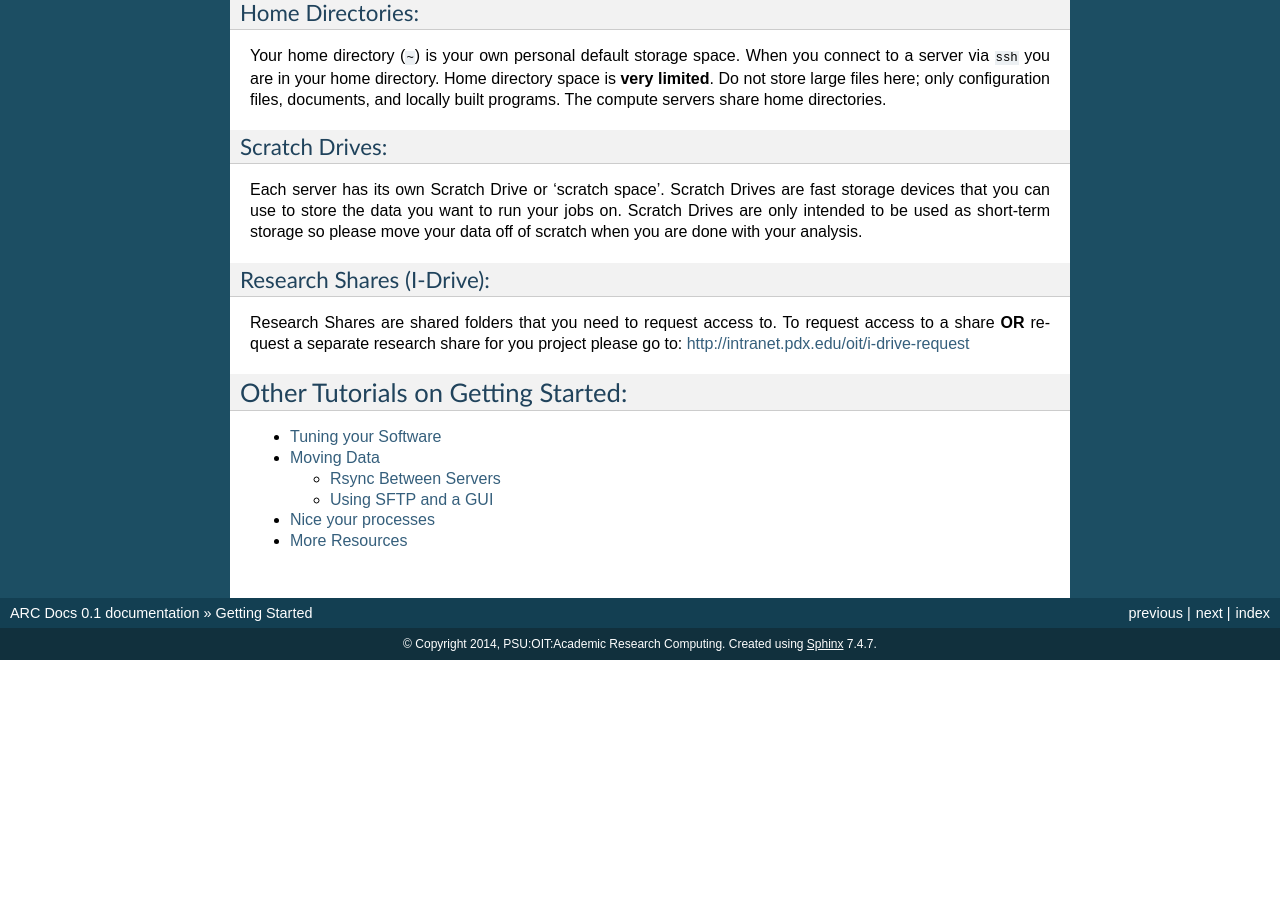
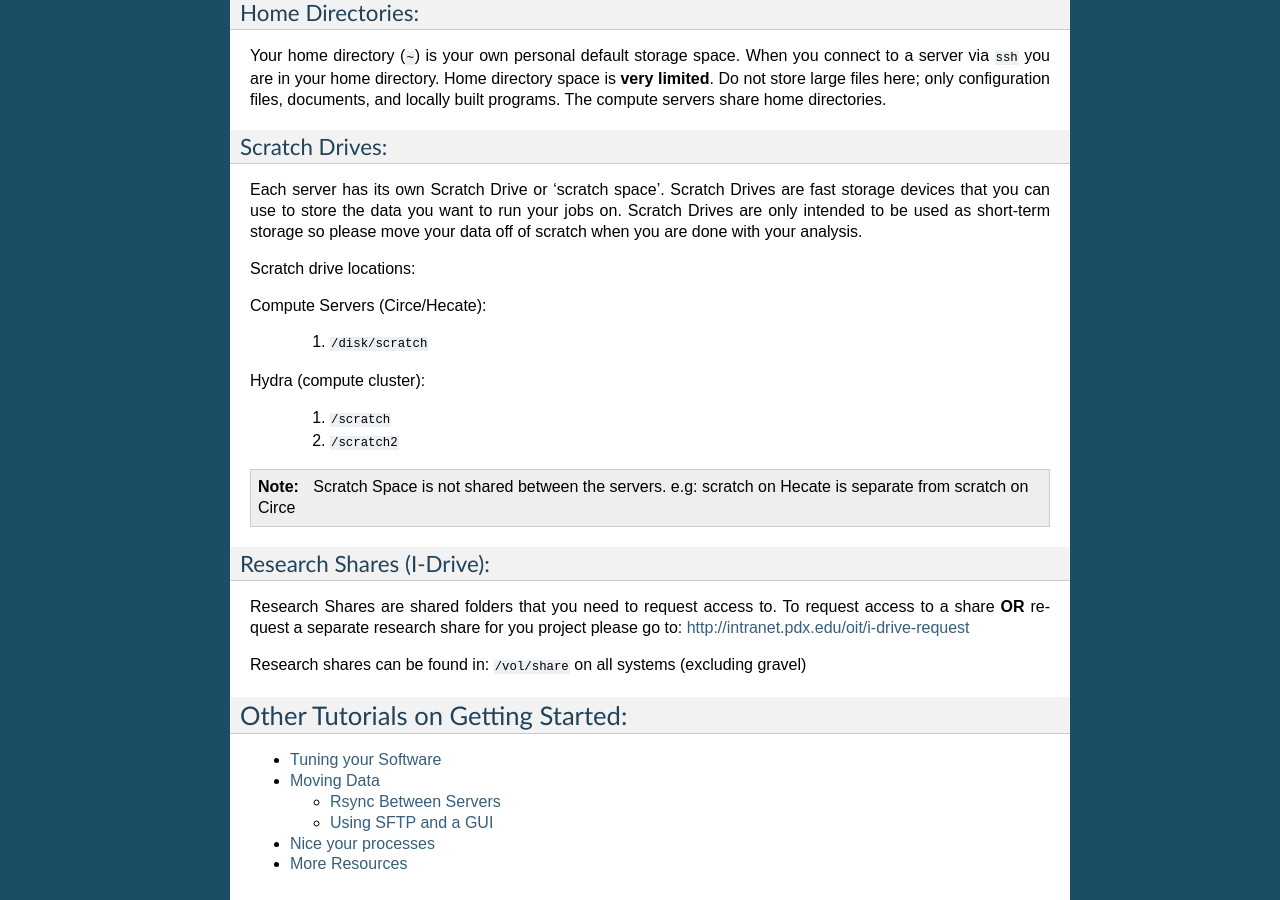
Before and after one commit to PSU-Research-Computing/psurc-docs, a Sphinx documentation site: the page built from source/getting_started/index.rst, in a window 1280 px wide and 900 px high, scrolled down 1189 px. Built offline with Sphinx 7.4.7, drawn with Linux system fonts in a browser that asks for light colours; before the commit the page ends 1849 px from its top, so only the background shows below that.

Commit message:
Added paths to scratch and research shares to getting started

```diff
--- a/source/getting_started/index.rst
+++ b/source/getting_started/index.rst
@@ -60,10 +60,24 @@ Scratch Drives:
 ---------------
 Each server has its own Scratch Drive or 'scratch space'. Scratch Drives are fast storage devices that you can use to store the data you want to run your jobs on. Scratch Drives are only intended to be used as short-term storage so please move your data off of scratch when you are done with your analysis.
 
+Scratch drive locations:
+
+Compute Servers (Circe/Hecate):
+
+  1. ``/disk/scratch``
+
+Hydra (compute cluster):
+
+  1. ``/scratch``
+  2. ``/scratch2``
+
+.. note:: Scratch Space is not shared between the servers. e.g: scratch on Hecate is separate from scratch on Circe
+
 Research Shares (I-Drive):
 --------------------------
 Research Shares are shared folders that you need to request access to. To request access to a share **OR** request a separate research share for you project please go to: http://intranet.pdx.edu/oit/i-drive-request
 
+Research shares can be found in: ``/vol/share`` on all systems (excluding gravel)
 
 Other Tutorials on Getting Started:
 ===================================
```
